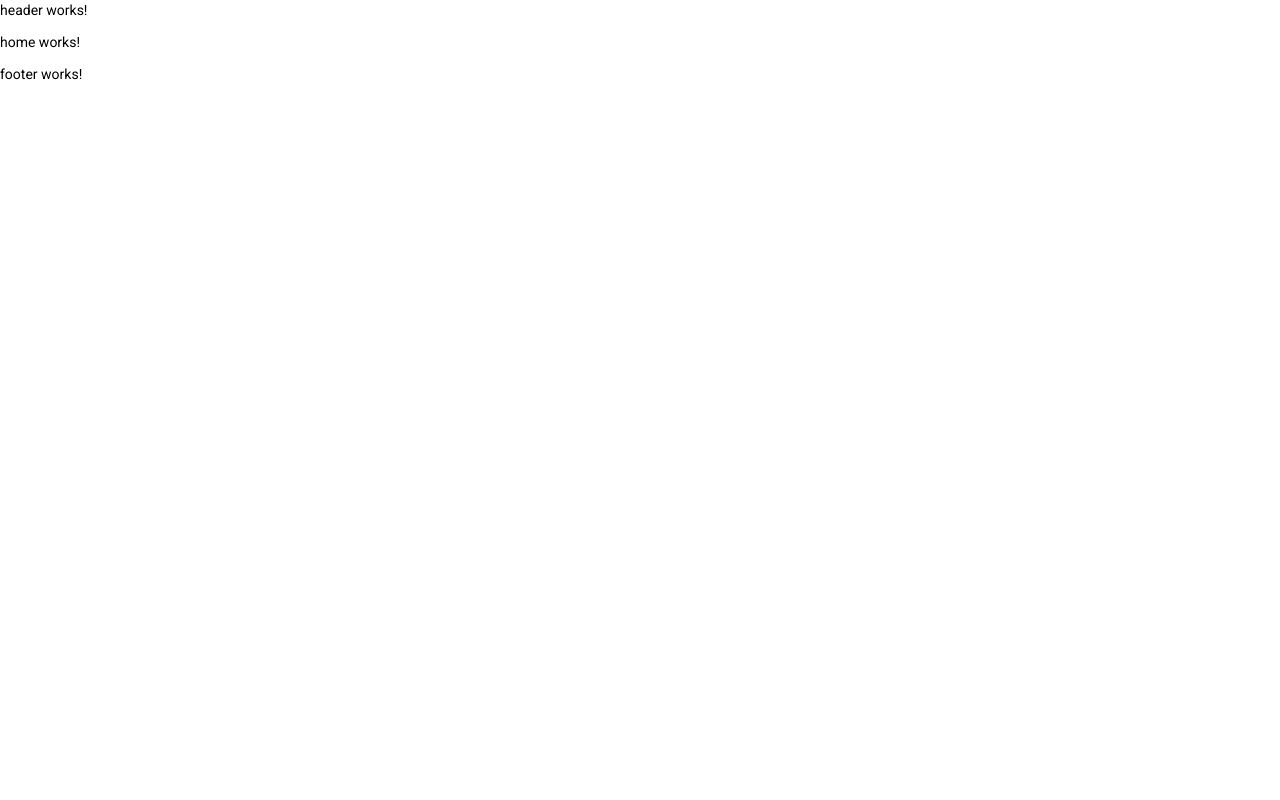
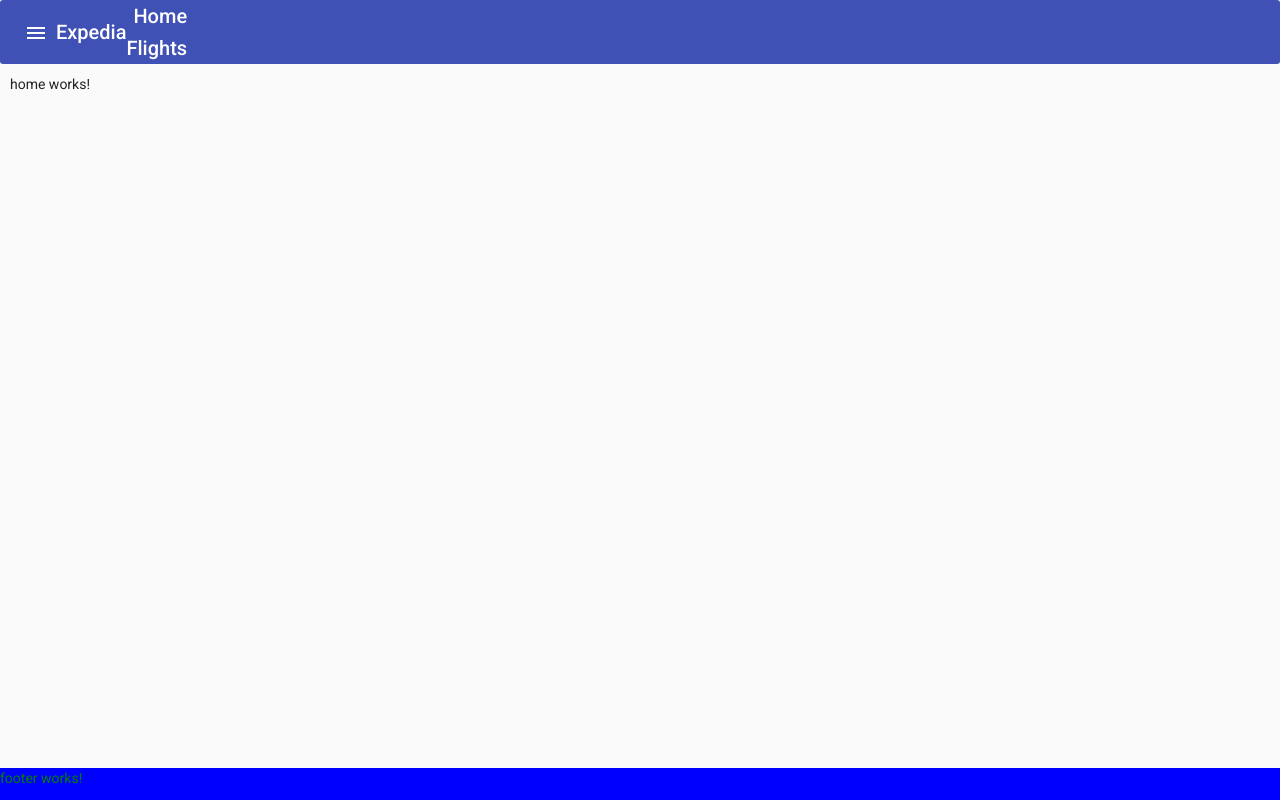
Before and after one commit to Projet-cnam-2022-Expedia/FrontExpe, an Angular app in the folder Expedia/: page /home in a window 1280 px wide. Built offline with nearby package versions, Linux system fonts and the light colour scheme.

Commit message:
Modifications :
- CSS Header / footer

```diff
--- a/Expedia/src/app/app.component.css
+++ b/Expedia/src/app/app.component.css
@@ -0,0 +1,9 @@
+mat-sidenav-container, mat-sidenav-content, mat-sidenav {
+  height: 100%;
+}
+mat-sidenav {
+  width: 250px;
+}
+main {
+  padding: 10px;
+}
--- a/Expedia/src/app/app.component.html
+++ b/Expedia/src/app/app.component.html
@@ -1,3 +1,12 @@
-<app-header></app-header>
-<router-outlet></router-outlet>
-<app-footer></app-footer>
+<mat-sidenav-container>
+  <mat-sidenav #sidenav role="navigation">
+  </mat-sidenav>
+
+  <mat-sidenav-content>
+    <app-header></app-header>
+    <main>
+      <router-outlet></router-outlet>
+    </main>
+    <app-footer></app-footer>
+  </mat-sidenav-content>
+</mat-sidenav-container>
--- a/Expedia/src/app/footer/footer.component.css
+++ b/Expedia/src/app/footer/footer.component.css
@@ -0,0 +1,7 @@
+.main{
+  bottom: 0;
+  position: absolute;
+  background: blue;
+  width: 100%;
+  color: green;
+}
--- a/Expedia/src/app/footer/footer.component.html
+++ b/Expedia/src/app/footer/footer.component.html
@@ -1 +1,3 @@
-<p>footer works!</p>
+<div class="main" color="primary" >
+  <p>footer works!</p>
+</div>
--- a/Expedia/src/app/header/header.component.css
+++ b/Expedia/src/app/header/header.component.css
@@ -0,0 +1,20 @@
+a {
+  text-decoration: none;
+  color: white;
+}
+a:hover, a:active{
+  color: lightgray;
+}
+.navigation-items{
+  list-style-type: none;
+  padding: 0;
+  margin: 0;
+}
+mat-toolbar{
+  border-radius: 3px;
+}
+@media(max-width: 959px){
+  mat-toolbar{
+    border-radius: 0px;
+  }
+}
--- a/Expedia/src/app/header/header.component.html
+++ b/Expedia/src/app/header/header.component.html
@@ -1 +1,21 @@
-<p>header works!</p>
+<mat-toolbar color="primary">
+  <div fxHide.gt-xs>
+    <button mat-icon-button (click)="onToggleSidenav()">
+      <mat-icon>menu</mat-icon>
+    </button>
+  </div>
+  <div>
+    <a routerLink="/home">Expedia</a>
+  </div>
+  <div fxFlex fxLayout fxLayoutAlign="end" fxHide.xs>
+    <ul fxLayout fxLayoutGap="15px" class="navigation-items" style="text-align: right" >
+      <li>
+        <a routerLink="/home">Home</a>
+      </li>
+      <li>
+        <a routerLink="/flights">Flights</a>
+      </li>
+
+    </ul>
+  </div>
+</mat-toolbar>
--- a/Expedia/src/app/header/header.component.ts
+++ b/Expedia/src/app/header/header.component.ts
@@ -12,4 +12,7 @@ export class HeaderComponent implements OnInit {
   ngOnInit(): void {
   }
 
+  public onToggleSidenav = () => {
+
+  }
 }
--- a/Expedia/src/styles.css
+++ b/Expedia/src/styles.css
@@ -1,4 +1,7 @@
 /* You can add global styles to this file, and also import other style files */
 
-html, body { height: 100%; }
+html, body {
+  height: 100%;
+  marin: 0;
+}
 body { margin: 0; font-family: Roboto, "Helvetica Neue", sans-serif; }
```
Also changed, not shown: Expedia/src/app/app.module.ts (+12 -6 lines).
